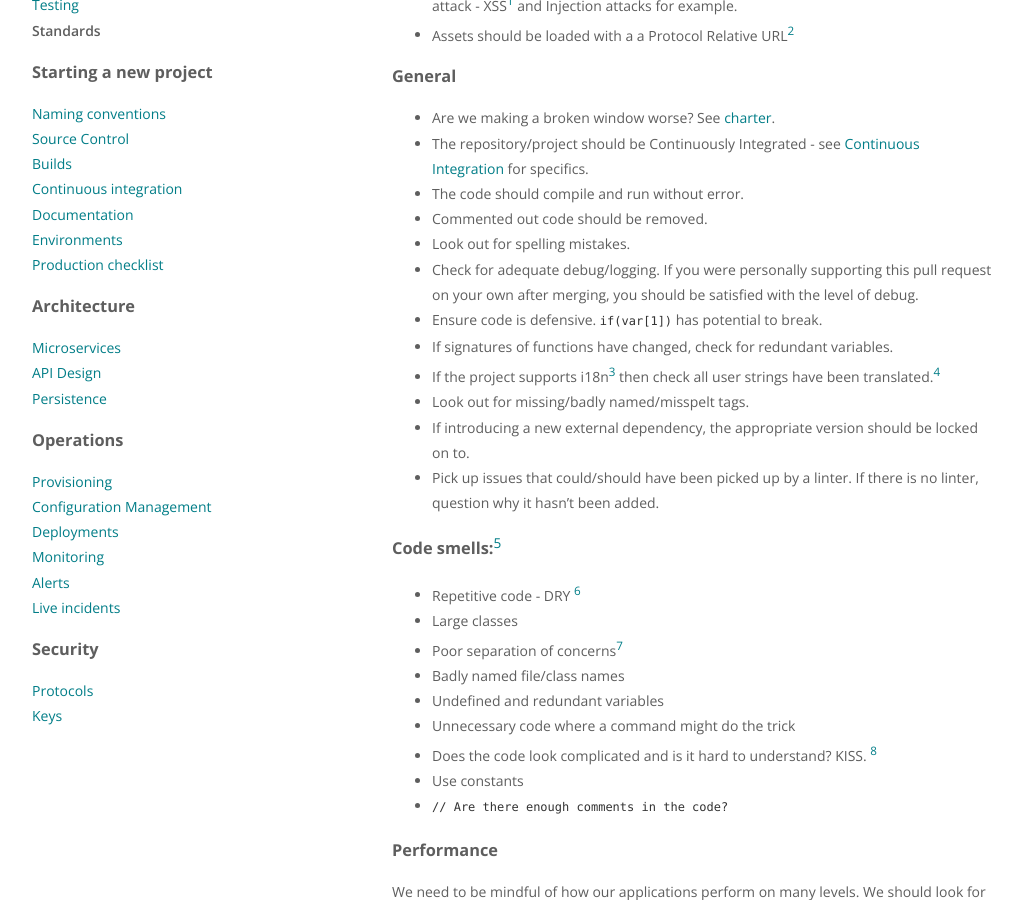
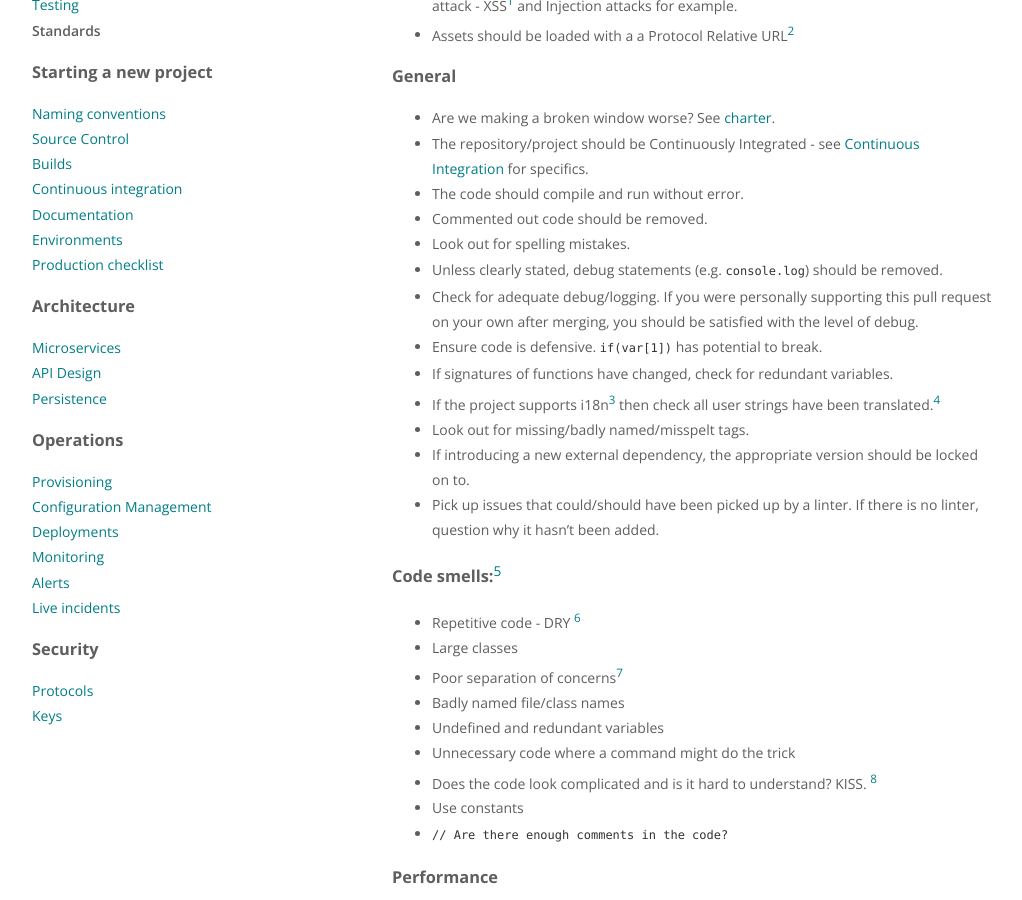
Before and after one commit to ellerbrock/talis.github.io, a Jekyll site: the page built from topics/code-standards.md, in a window 1280 px wide and 900 px high, scrolled down 407 px. Shown: the whole window, without its empty margins (128-1150 px from the left). Built offline with Jekyll 4.4.1, drawn with Linux system fonts in a browser that asks for light colours.

Commit message:
Added a mention to removing debug statements

````diff
--- a/topics/code-standards.md
+++ b/topics/code-standards.md
@@ -18,6 +18,7 @@ attacks for example.
 * The code should compile and run without error.
 * Commented out code should be removed.
 * Look out for spelling mistakes.
+* Unless clearly stated, debug statements (e.g. `console.log`) should be removed.
 * Check for adequate debug/logging. If you were personally supporting this pull request on your own after merging,
 you should be satisfied with the level of debug.
 * Ensure code is defensive. ```if(var[1])``` has potential to break.
````
